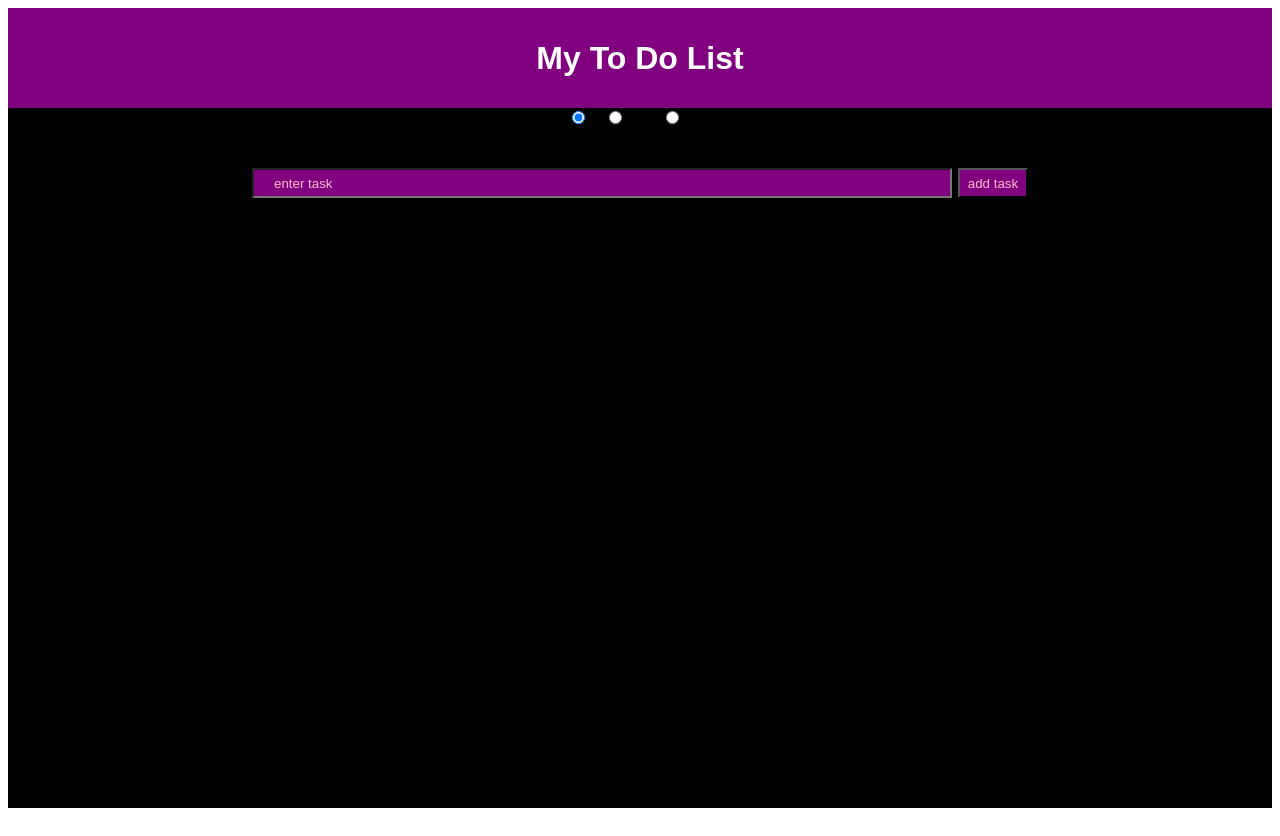
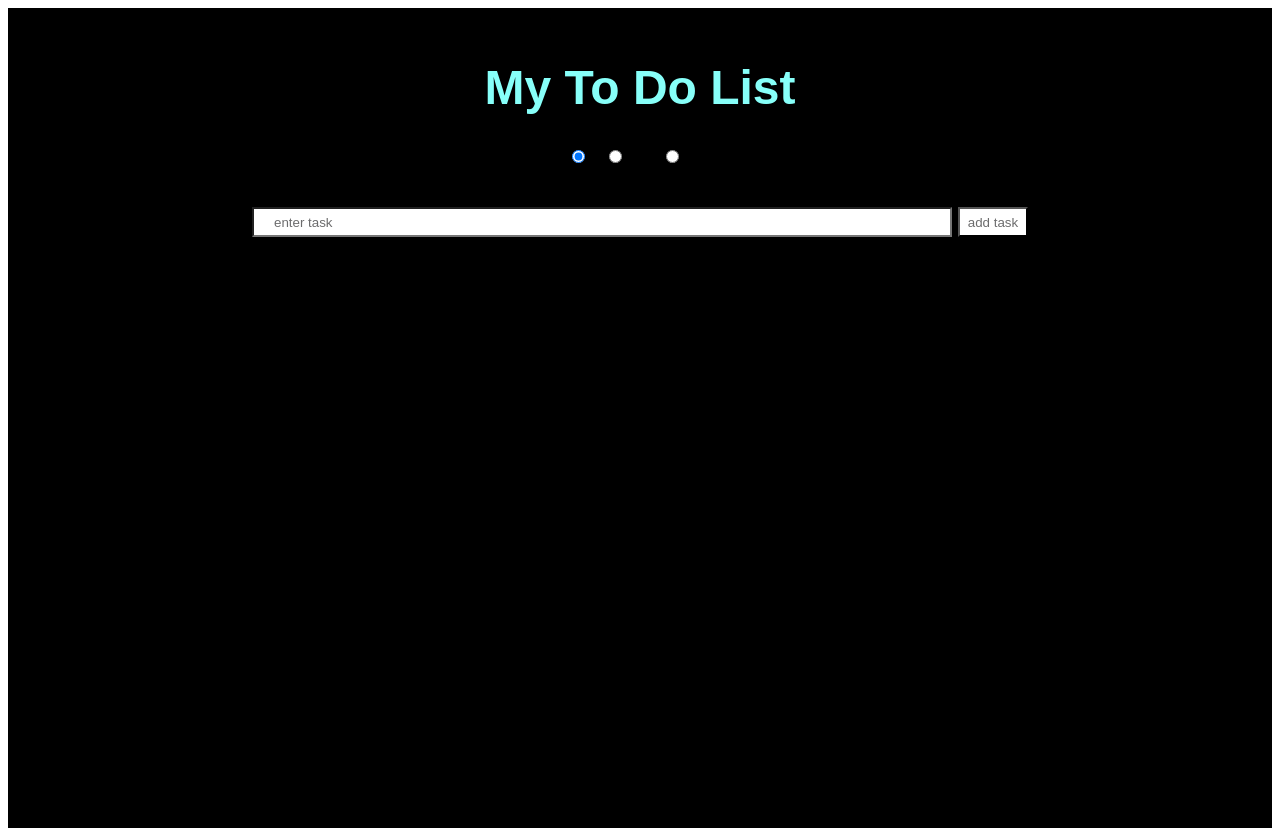
Before and after one commit to gmahima/ReactToDoList, a React (Create React App) app: page / in a window 1280 px wide. Built offline with nearby package versions, Linux system fonts and the light colour scheme.

Commit message:
change theme

```diff
--- a/src/ToDoList.js
+++ b/src/ToDoList.js
@@ -1,31 +1,29 @@
 import React from "react";
 import styled from "styled-components";
 import AddTaskForm from "./components/AddTaskForm";
-import TasksByStatus from "./components/TasksByStatus";
 import TaskList from "./components/TaskList";
 import RadioList from "./components/RadioList";
 
-const TitleDiv = styled.div`
-  background-color: purple;
-  // width: 1000px;
-  height: 100px;
-  margin: 0px;
-  text-align: center;
-  display: flex;
-  align-items: center;
-  justify-content: space-around;
+// const TitleDiv = styled.div`
+//   width: 1000px;
+//   height: 100px;
+//   margin: 0px;
+//   text-align: center;
+//   display: flex;
+//   align-items: center;
+//   justify-content: space-around;
 
 
-`;
+// `;
 const TitleText = styled.h1`
-  color: white;
+  color: #87fff9;
+  font-size: 3em;
 `
 const Application = styled.div`
-  padding: 0px;
-  margin: 0px;
+  padding-top: 20px;
   display: flex;
   flex-direction: column;
-  // align-items: center;
+  align-items: center;
   font-family: sans-serif;
   text-align: center;
   background-color: black;
@@ -37,7 +35,7 @@ const Application = styled.div`
 export default function ToDoList() {
   return (
     <Application className="App">
-      <TitleDiv><TitleText>My To Do List</TitleText></TitleDiv>
+      <TitleText>My To Do List</TitleText>
       <RadioList />
       <TaskList />
       <AddTaskForm />
--- a/src/components/AddTaskForm.js
+++ b/src/components/AddTaskForm.js
@@ -9,10 +9,10 @@ const TextInput = styled.input`
   display: inline-block;
   box-sizing: border-box;
   ::placeholder {
-    color: pink;
+    color: #6c6c6d;
   }
-  background-color: purple;
-  color: pink;
+  background-color: white;
+  color: #6c6c6d;
 `;
 const Submit = styled(TextInput)`
   padding: 1px 2px;
--- a/src/components/Task.js
+++ b/src/components/Task.js
@@ -5,7 +5,7 @@ import { ThemeProvider } from "styled-components";
 import { TaskContext } from "./context/index";
 
 const TaskName = styled.span`
-  color: purple;
+  color: grey;
   font-size: 1em;
 `;
 
@@ -28,7 +28,7 @@ const ToDoItem = styled.div`
 display: flex;
 justify-content: space-between;
 border-bottom: 1px solid black;
-background-color: pink;
+background-color: white;
 width: 400px;
 height: 50px;
 padding: 10px;
@@ -47,7 +47,7 @@ CloseButton.defaultProps = {
 export default function Task({ id }) {
   const context = useContext(TaskContext);
   const theme = {
-    main: "pink"
+    main: "white"
   };
   const handleChange = (e) =>{
     console.log(e.target.value + " " + e.target.checked)
```
